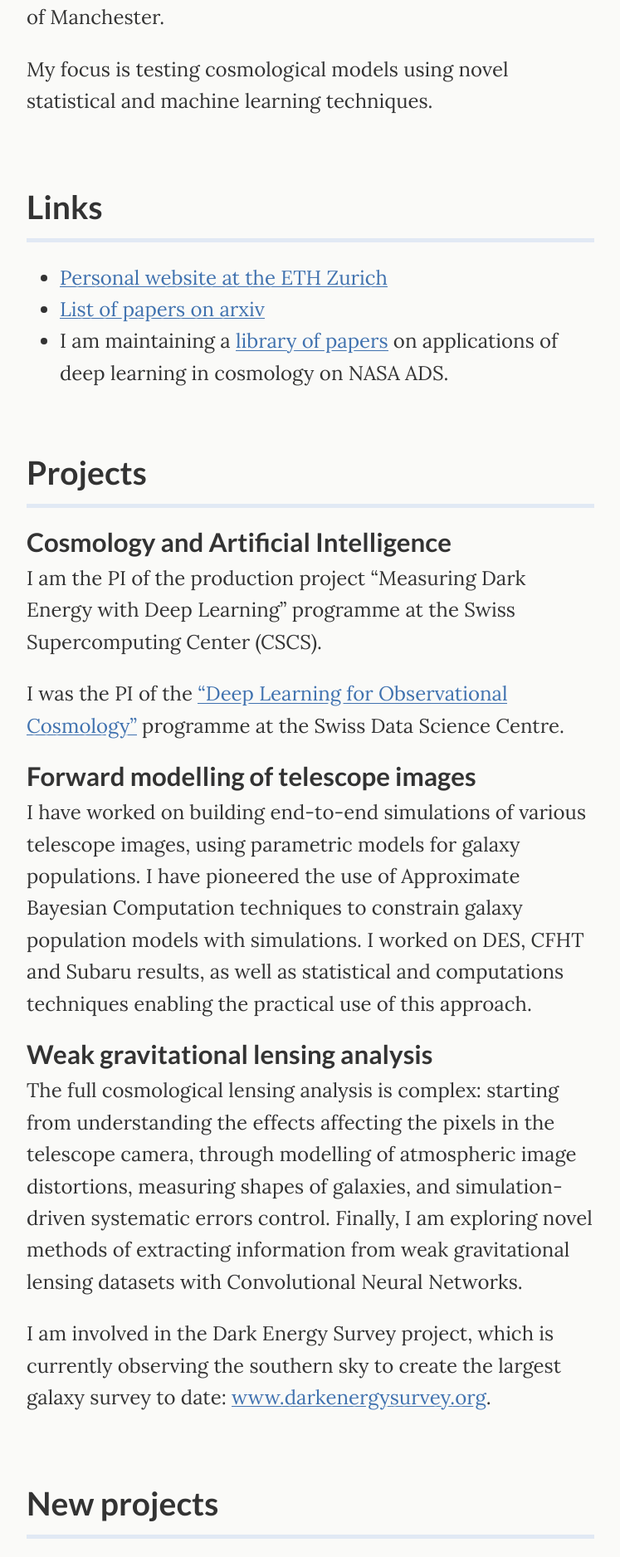
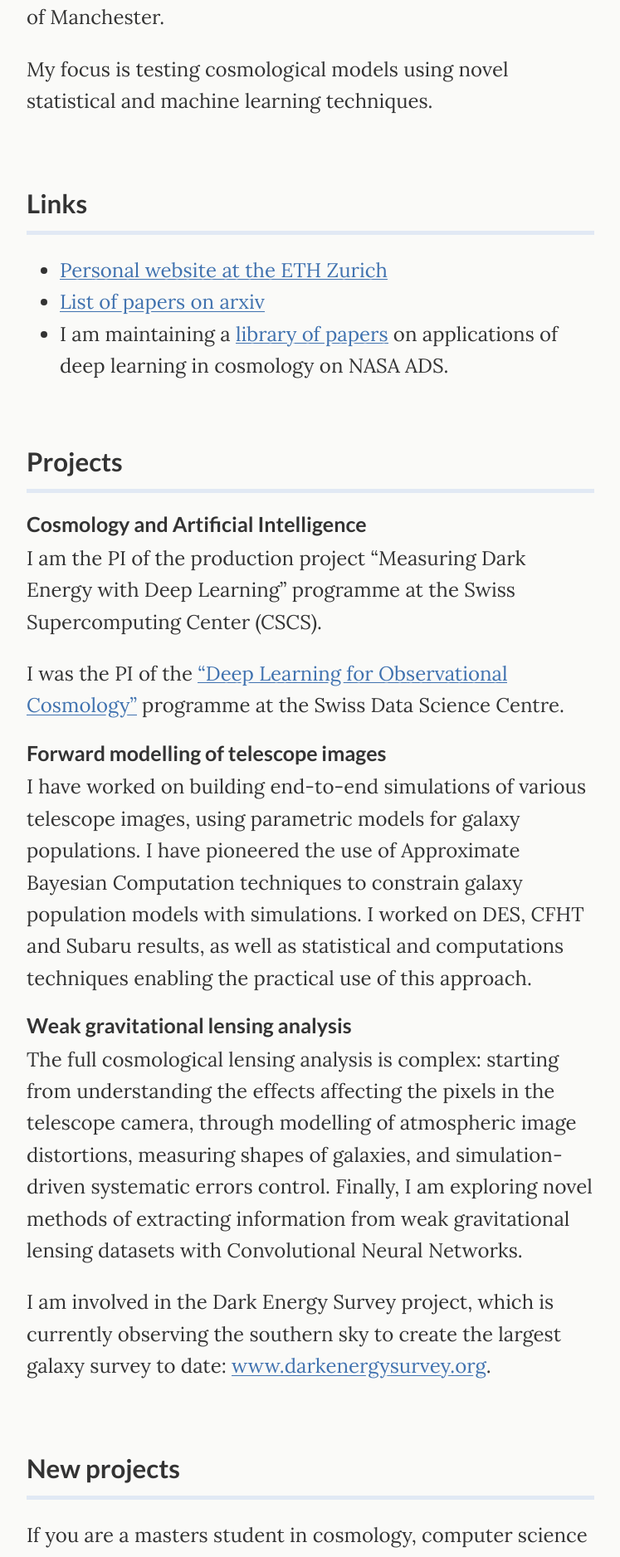
Before and after one commit to tomaszkacprzak/tomaszkacprzak.github.io, a Jekyll site: the page built from index.md, in a window 1280 px wide. Shown: the part 369-2245 px from the top of the page at 83% size, without its empty margins (266-1013 px from the left). Built offline with Jekyll 4.4.1, drawn with Linux system fonts in a browser that asks for light colours.

```diff
--- a/index.md
+++ b/index.md
@@ -17,7 +17,7 @@ My focus is testing cosmological models using novel statistical and machine lear
 <br>
 
 
-# Links
+## Links
 -------------------------------------
 
 
@@ -28,23 +28,23 @@ My focus is testing cosmological models using novel statistical and machine lear
 <br>
 
 
-# Projects
+## Projects
 -----------------------------
 
 
-## Cosmology and Artificial Intelligence
+### Cosmology and Artificial Intelligence
 
 I am the PI of the production project "Measuring Dark Energy with Deep Learning" programme at the Swiss Supercomputing Center (CSCS).
 
 I was the PI of the ["Deep Learning for Observational Cosmology"](https://datascience.ch/project/deep-learning-for-observational-cosmology-dloc/) programme at the Swiss Data Science Centre.
 
-## Forward modelling of telescope images
+### Forward modelling of telescope images
 
 I have worked on building end-to-end simulations of various telescope images, using parametric models for galaxy populations.
 I have pioneered the use of Approximate Bayesian Computation techniques to constrain galaxy population models with simulations.
 I worked on DES, CFHT and Subaru results, as well as statistical and computations techniques enabling the practical use of this approach.
 
-## Weak gravitational lensing analysis
+### Weak gravitational lensing analysis
 
 The full cosmological lensing analysis is complex: starting from understanding the effects affecting the pixels in the telescope camera, through modelling of atmospheric image distortions, measuring shapes of galaxies, and simulation-driven systematic errors control. Finally, I am exploring novel methods of extracting information from weak gravitational lensing datasets with Convolutional Neural Networks.
 
@@ -54,7 +54,7 @@ I am involved in the Dark Energy Survey project, which is currently observing th
 <br>
 
 
-# New projects
+## New projects
 -------------------------------------
 
 
```
